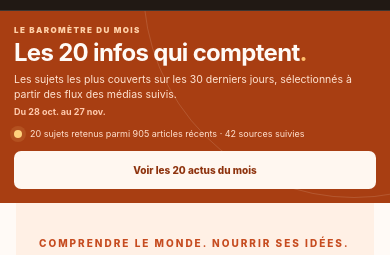
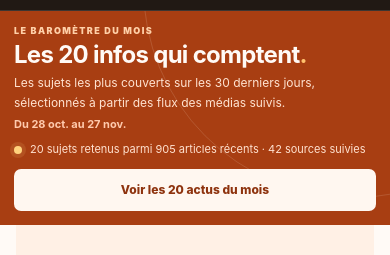
Before and after one commit to sopp24/ActuSUP, a plain HTML site: page index.html in a window 390 px wide. Shown: the part 69-324 px from the top of the page. Drawn offline with Linux system fonts and the light colour scheme.

Commit message:
Improve responsive UI ergonomics

```diff
--- a/index.html
+++ b/index.html
@@ -154,7 +154,21 @@
       .top-stories-toggle { transition: none; }
       .top-stories-toggle:hover { transform: none; }
     }
-  </style>
+
+/* ActuSUP — bandeau des 20 infos lisible sur petits écrans */
+.top-stories-eyebrow{font-size:10px}
+.top-stories-intro{font-size:13px;line-height:1.6}
+.top-stories-window,.top-stories-meta{font-size:11px;line-height:1.5}
+.top-stories-toggle{min-height:42px;font-size:12px;padding:10px 14px}
+.top-stories-grid{gap:12px}
+@media(max-width:420px){
+  .top-stories-eyebrow{font-size:9px}
+  .top-stories-intro{font-size:12px}
+  .top-stories-window,.top-stories-meta{font-size:11px}
+  .top-stories-toggle{font-size:12px}
+}
+
+</style>
   <title>ActuSUP — L’actualité, avec un regard communication</title>
 </head>
 <body>
```
